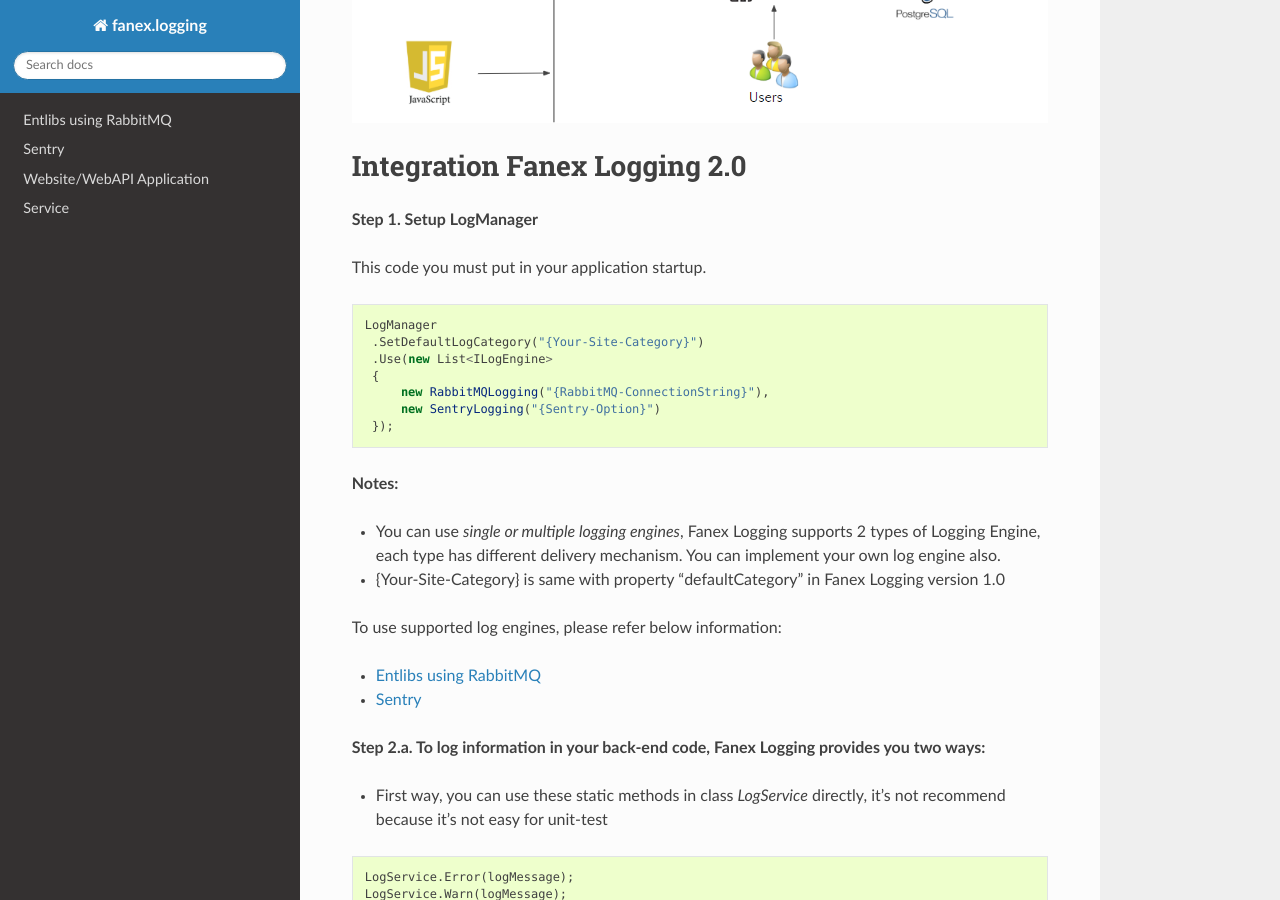
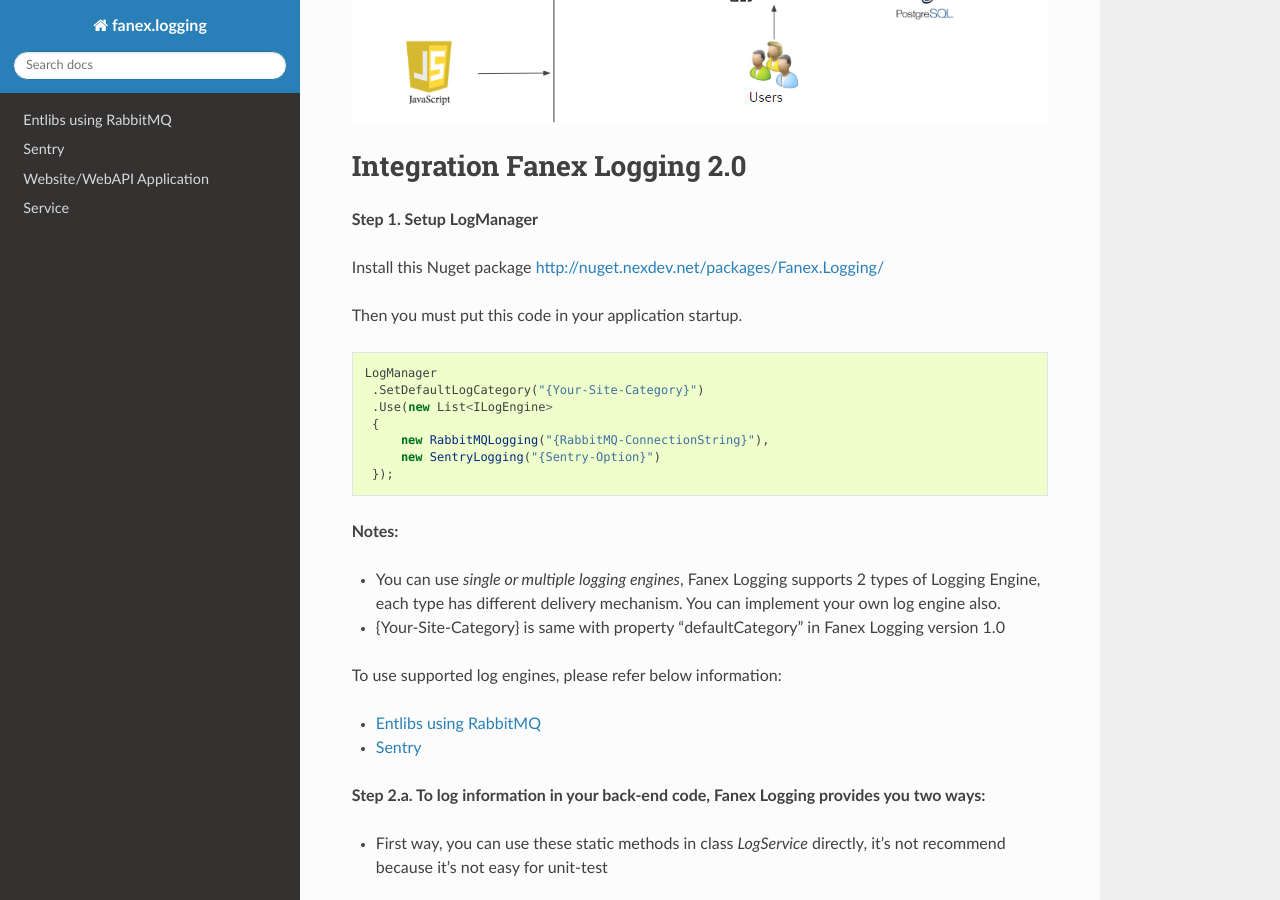
Before and after one commit to starixvn/infrastructure_fanex.logging, a Sphinx documentation site: the page built from docs/index.rst, in a window 1280 px wide and 900 px high, scrolled down 968 px. Built offline with Sphinx 7.4.7 and the Read the Docs theme 2.0.0, drawn with Linux system fonts in a browser that asks for light colours.

Commit message:
0000 - Update document

```diff
--- a/docs/index.rst
+++ b/docs/index.rst
@@ -33,7 +33,9 @@ Integration Fanex Logging 2.0
 
 **Step 1. Setup LogManager**
 
-This code you must put in your application startup.
+Install this Nuget package http://nuget.nexdev.net/packages/Fanex.Logging/
+
+Then you must put this code in your application startup.
 
 .. code:: csharp
 
```
